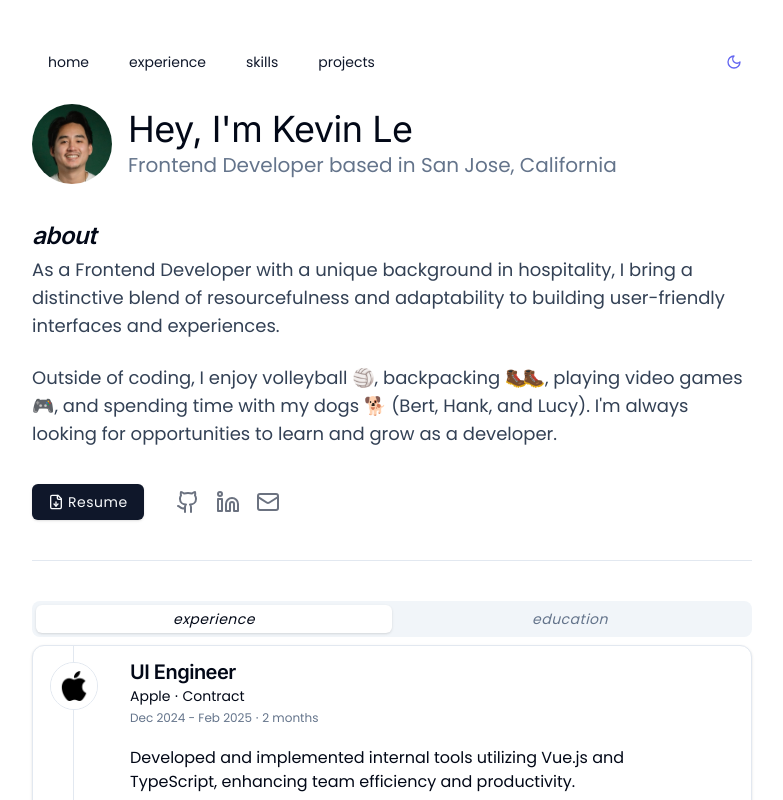
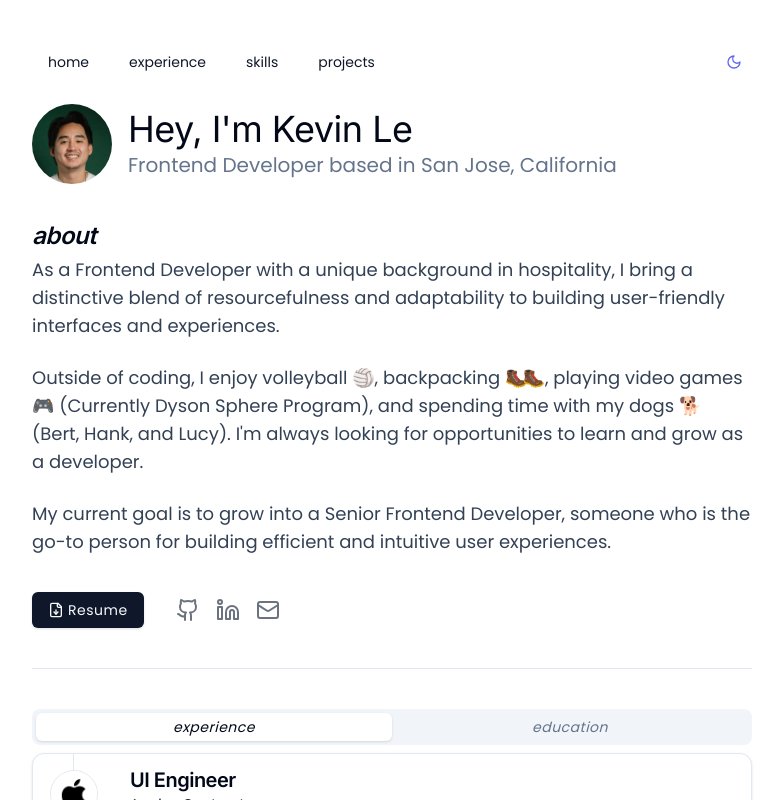
Before and after one commit to kevinphanle/kev.dev, a Next.js app: page / in a window 1280 px wide. Shown: the top 800 px of the page, without its empty margins (248-1031 px from the left). Built offline with nearby package versions, Linux system fonts and the light colour scheme.

Commit message:
update about me section

```diff
--- a/src/app/components/about.tsx
+++ b/src/app/components/about.tsx
@@ -10,7 +10,7 @@ export default function About() {
           building user-friendly interfaces and experiences.
         </p>
 
-        <p className="text-lg dark:text-slate-300">
+        <p className="mb-6 text-lg dark:text-slate-300">
           Outside of coding, I enjoy volleyball{" "}
           <span className="inline-block hover:animate-bounce">🏐</span>,
           backpacking{" "}
@@ -21,14 +21,20 @@ export default function About() {
             </span>
           </span>
           , playing video games{" "}
-          <span className="inline-block hover:animate-controller">🎮</span>, and
-          spending time with my dogs{" "}
+          <span className="inline-block hover:animate-controller">🎮</span>{" "}
+          (Currently Dyson Sphere Program), and spending time with my dogs{" "}
           <span className="inline-block hover:animate-wag">🐕</span> (
           <span className="cursor-bert">Bert</span>,{" "}
           <span className="cursor-hank">Hank</span>, and{" "}
           <span className="cursor-lucy">Lucy</span>). I&apos;m always looking
           for opportunities to learn and grow as a developer.
         </p>
+
+        <p className="text-lg dark:text-slate-300">
+          My current goal is to grow into a Senior Frontend Developer, someone
+          who is the go-to person for building efficient and intuitive user
+          experiences.
+        </p>
       </div>
     </section>
   );
--- a/src/app/components/actionBar.tsx
+++ b/src/app/components/actionBar.tsx
@@ -9,7 +9,7 @@ export const ActionBar = () => {
     <section className="flex items-center mb-10 gap-8">
       <Button aria-label="Download Resume">
         <Link
-          href="/Resume 2025.pdf"
+          href="/Front End Resume 2025.pdf"
           className="flex items-center gap-1 tracking-[0.5px] min-h-[48px] min-w-[48px]"
           target="_blank"
         >
```
